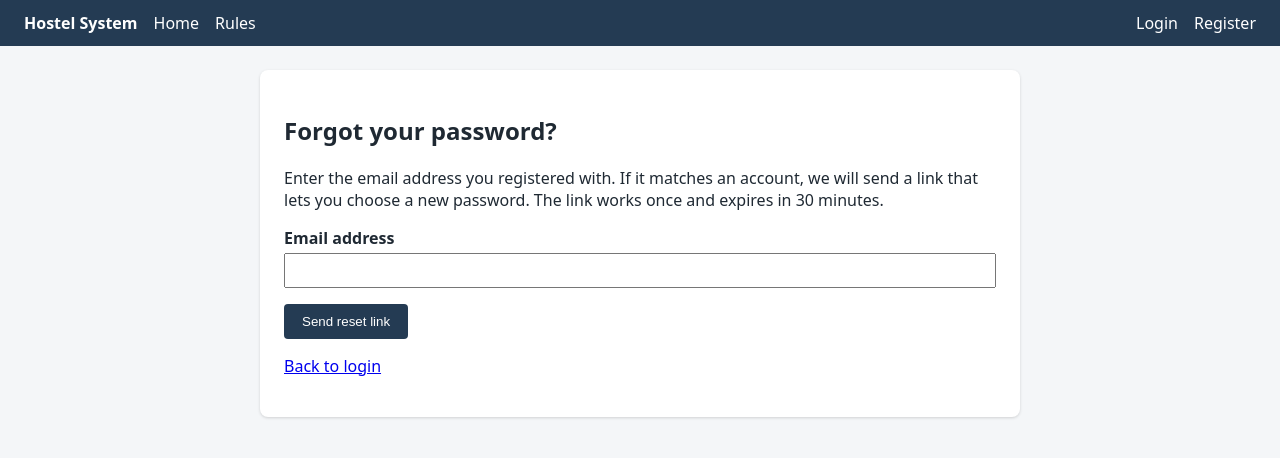
After one commit to alecki-coder/Hostel_System, a Flask app: template templates/forgot.html in a window 1280 px wide. The commit adds this page. Shown: the top 458 px of the page. Run offline with Flask 3, Linux system fonts and the light colour scheme; the template is opened without the code that fills it, so the values that code supplies are empty; some libraries are stand-ins or nearby versions.

Commit message:
Add forgot password and reset password pages

```diff
--- /dev/null
+++ b/templates/forgot.html
@@ -0,0 +1,19 @@
+{% extends "base.html" %}
+{% block title %}Forgot password{% endblock %}
+{% block content %}
+<div class="card">
+  <h2>Forgot your password?</h2>
+  <p>Enter the email address you registered with. If it matches an account,
+     we will send a link that lets you choose a new password. The link works
+     once and expires in 30 minutes.</p>
+  <form method="post" action="/forgot">
+    <input type="hidden" name="csrf_token" value="{{ csrf_token() }}">
+
+    <label for="email">Email address</label>
+    <input id="email" name="email" type="email" required maxlength="120" autocomplete="email">
+
+    <button type="submit">Send reset link</button>
+  </form>
+  <p><a href="/login">Back to login</a></p>
+</div>
+{% endblock %}
--- a/templates/login.html
+++ b/templates/login.html
@@ -19,6 +19,7 @@
 
     <button type="submit">Log in</button>
   </form>
+  <p><a href="/forgot">Forgot your password?</a></p>
   <p>No account yet? <a href="/register">Register here</a>.</p>
 </div>
 
```
Also changed, not shown: templates/reset.html (added, +32 -0 lines).
